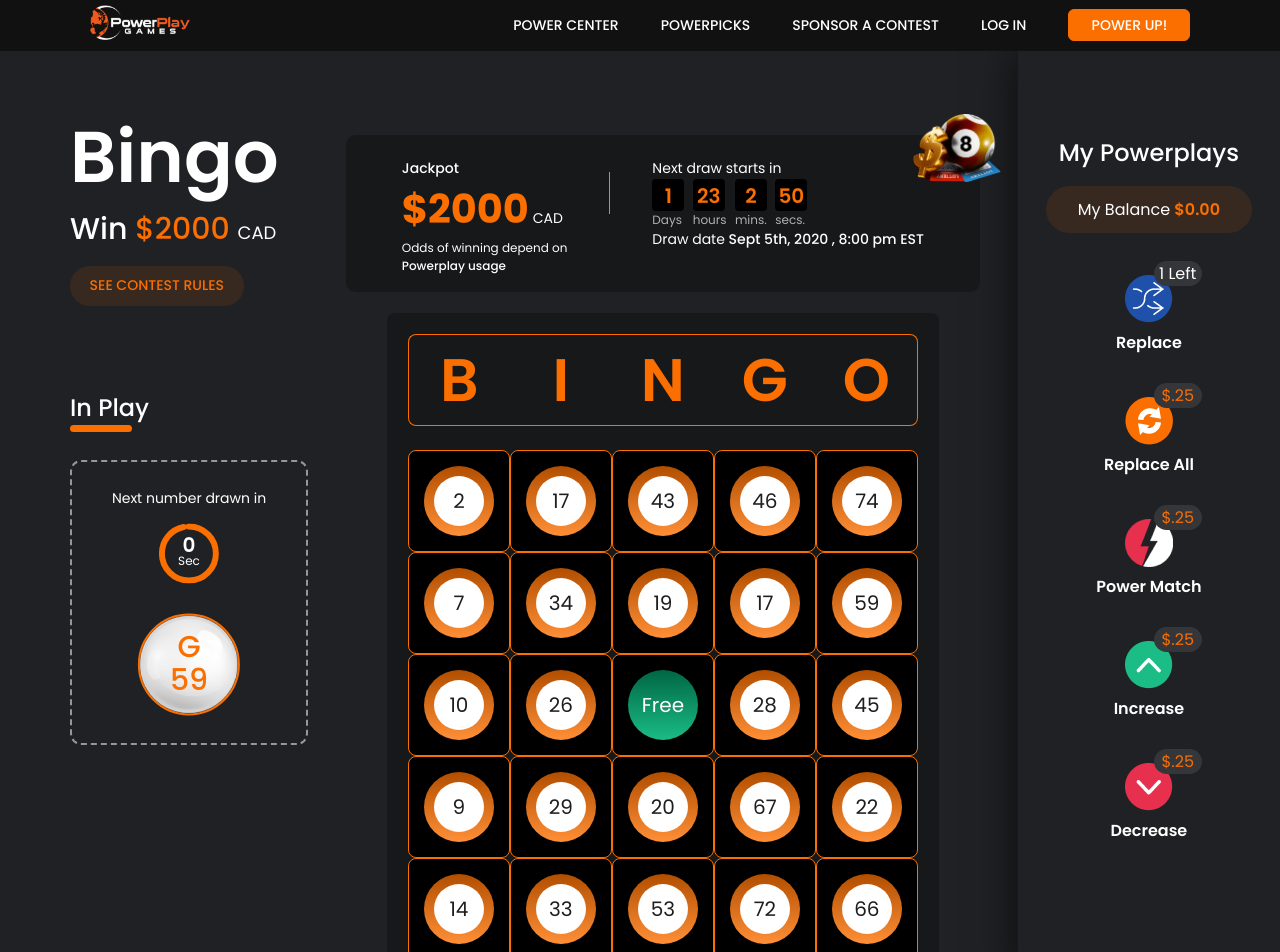
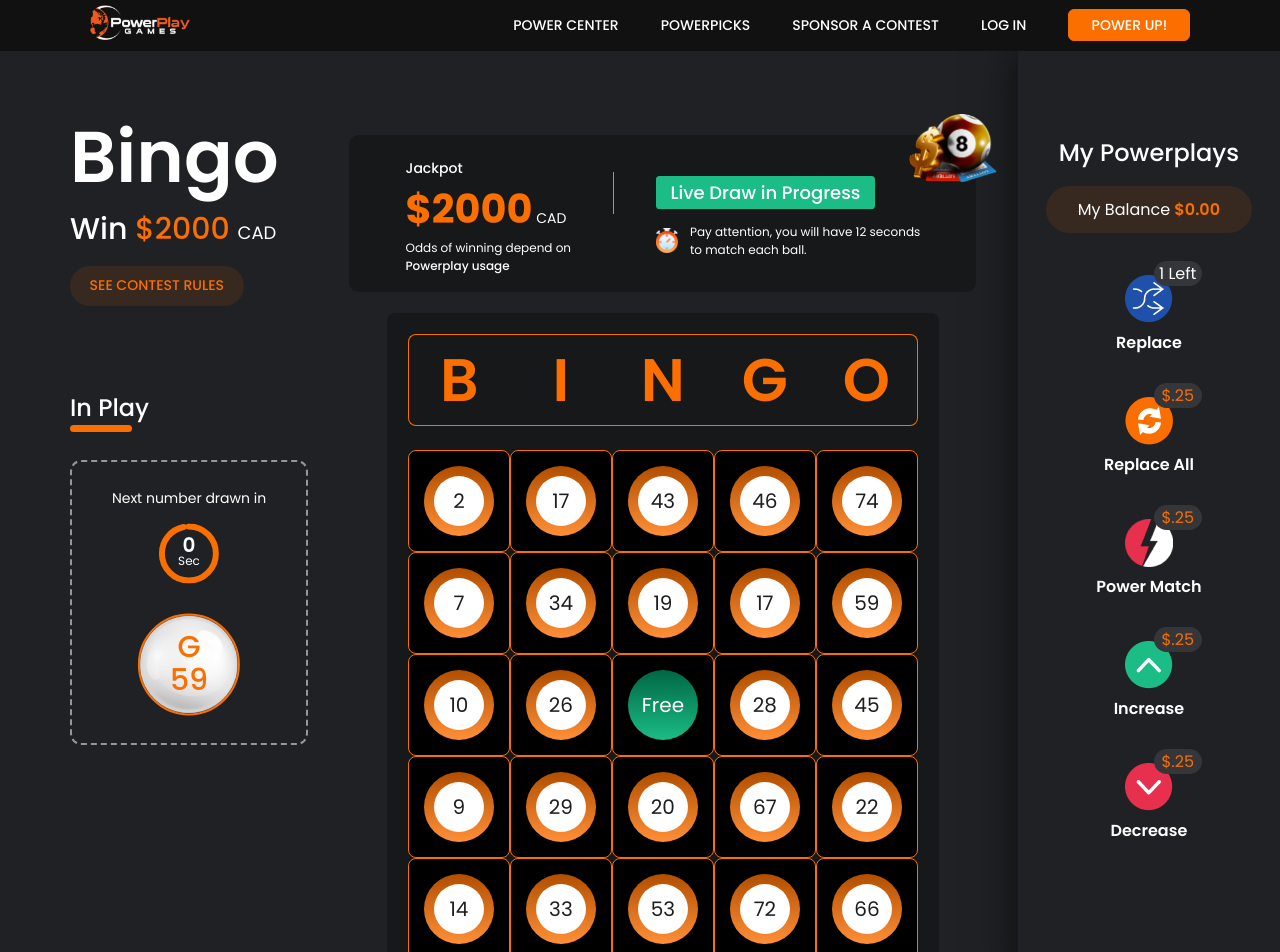
Before and after one commit to fancykingstar/live-fantasy, a React app: page /bingo-game in a window 1280 px wide. Shown: the top 952 px of the page. Built offline with nearby package versions, Linux system fonts and the light colour scheme.

Commit message:
show-the-ball-actions-on-hover-on-bingo-page

```diff
--- /dev/null
+++ b/src/components/BingoGameBall/BingoGameBall.js
@@ -0,0 +1,27 @@
+import React, { useState } from 'react';
+import './BingoGameBall.scss';
+import ShuffleIcon from '../../assets/ShuffleIcon.png';
+import ReplaceAllIcon from '../../assets/ReplaceAllIcon.png';
+import PowerMatchIcon from '../../assets/PowerMatchIcon.png';
+import IncreaseIcon from '../../assets/IncreaseIcon.png';
+import DecreaseIcon from '../../assets/DecreaseIcon.png';
+
+const BingoGameBall = props => {
+    const [isActive, setActive] = useState(props.active || false)
+    return (
+        <div className={`__BingoGameBall __relative ${isActive ? 'active' : ''}`} onClick={() => setActive(old => !old)}>
+            <div className='__ball-number'>{props.children}</div>
+            <div className='__absolute __ball-actions-wrapper __primary-color'>
+                <div className='__triangle __absolute'></div>
+                <div className='__flex __ball-actions'>
+                    <img alt='' src={ShuffleIcon} />
+                    <img src={ReplaceAllIcon} alt='' />
+                    <img src={PowerMatchIcon} alt='' />
+                    <img src={IncreaseIcon} alt='' />
+                </div>
+            </div>
+        </div>
+    )
+}
+
+export default BingoGameBall;
--- /dev/null
+++ b/src/components/BingoGameBall/BingoGameBall.scss
@@ -0,0 +1,99 @@
+@import '../../scss/colors.scss';
+
+.__BingoGameBall{
+    font-size: 20px;
+    width: 102px;
+    height: 102px;
+    display: flex;
+    place-items: center;
+    border-radius: 8px;
+    position: relative;
+    align-items: center;
+    justify-content: center;
+    .__ball-number{
+        cursor: pointer;
+        position: relative;
+        z-index: 1;
+        color: #1e1e1e;
+    }
+    &::after, &::before{
+        content: '';
+        position: absolute;
+        border-radius: 50%;
+    }
+    &::before{
+        width: 70%;
+        height: 70%;
+        background-image: linear-gradient(to top, #ff8f37, #b24e00);
+    }
+    &::after{
+        width: 50%;
+        height: 50%;
+        background: #fff;
+    }
+    &.active{
+        >div{
+            color: inherit;
+        }
+        &::before{
+            background-image: linear-gradient(to top, #1bbc86, #006644);
+        }
+        &::after{
+            content: initial;
+        }
+    }
+    .__ball-actions-wrapper{
+        top: 100%;
+        opacity: 0;
+        visibility: hidden;
+        transition: linear 0.15s all;
+        left: 1em;
+        .__triangle{
+            left: 1em;
+        }
+    }
+    &:hover .__ball-actions-wrapper{
+        opacity: 1;
+        display: initial;
+        visibility: visible;
+        z-index: 2;
+    }
+    .__ball-actions{
+        background: #3b3c3e;
+        border: 2px solid;
+        border-radius: 0.4em;
+        img{
+            margin: 0.5em;
+        }
+    }
+    .__triangle{
+        border-bottom: 12px solid;
+        border-right: 9px solid transparent;
+        border-left: 9px solid transparent;
+        width: 10px;
+        top: -12px;
+    }
+}
+
+.__game-wrapper{
+    .__BingoGameBall:nth-child(5n + 2),
+    .__BingoGameBall:nth-child(5n + 3){
+        .__ball-actions-wrapper{
+            left: -50%;
+            .__triangle{
+                left: 33.33%;
+            }
+        }
+    }
+    .__BingoGameBall:nth-child(5n + 4),
+    .__BingoGameBall:nth-child(5n + 5){
+        .__ball-actions-wrapper{
+            left: initial;
+            right: 0;
+            .__triangle{
+                left: initial;
+                right: 15%;
+            }
+        }
+    }
+}
--- a/src/pages/BingoPreGame/BingoPreGame.js
+++ b/src/pages/BingoPreGame/BingoPreGame.js
@@ -12,6 +12,7 @@ import PowerMatchIcon from '../../assets/PowerMatchIcon.png';
 import IncreaseIcon from '../../assets/IncreaseIcon.png';
 import DecreaseIcon from '../../assets/DecreaseIcon.png';
 import ReverseTimer from '../../components/ReverseTimer/ReverseTimer';
+import BingoGameBall from '../../components/BingoGameBall/BingoGameBall';
 
 const BingoPreGame = props => {
     const [inPrgress, setProgress] = useState(true);
@@ -58,11 +59,23 @@ const BingoPreGame = props => {
                             </div>
                         </div>
                         <div className='__border'></div>
+                        {inPrgress ?
+                            (
+                                <div>
+                                    <div className='__h6 __live-draw __light-bold __inline-block __mt-1'>Live Draw in Progress</div>
+                                    <div className='__flex __mt-1'>
+                                        <img src={clockimage} alt='' className='__in-progress-clock-image' />
+                                        <div className='__smaller __ml-1'>Pay attention, you will have 12 seconds <br /> to match each ball.</div>
+                                    </div>
+                                </div>
+                            ) : (
                                 <div>
                                     <div>Next draw starts in</div>
                                     <div className='__inline-block'><TimerClock days={1} hours={23} mins={2} secs={50} /></div>
                                     <div>Draw date <span className='__light-bold'>Sept 5th, 2020 , 8:00 pm EST</span></div>
                                 </div>
+                            )
+                        }
                         <img alt='' src={lotteryImage} className='__absolute __lottery-image' />
                     </div>
                     <div className='__bingo-game __center'>
@@ -73,31 +86,31 @@ const BingoPreGame = props => {
                                 <div>N</div>
                                 <div>G</div>
                                 <div>O</div>
-                                <div><div>2</div></div>
-                                <div><div>17</div></div>
-                                <div><div>43</div></div>
-                                <div><div>46</div></div>
-                                <div><div>74</div></div>
-                                <div><div>7</div></div>
-                                <div><div>34</div></div>
-                                <div><div>19</div></div>
-                                <div><div>17</div></div>
-                                <div><div>59</div></div>
-                                <div><div>10</div></div>
-                                <div><div>26</div></div>
-                                <div className='active'><div>Free</div></div>
-                                <div><div>28</div></div>
-                                <div><div>45</div></div>
-                                <div><div>9</div></div>
-                                <div><div>29</div></div>
-                                <div><div>20</div></div>
-                                <div><div>67</div></div>
-                                <div><div>22</div></div>
-                                <div><div>14</div></div>
-                                <div><div>33</div></div>
-                                <div><div>53</div></div>
-                                <div><div>72</div></div>
-                                <div><div>66</div></div>
+                                <BingoGameBall>2</BingoGameBall>
+                                <BingoGameBall>17</BingoGameBall>
+                                <BingoGameBall>43</BingoGameBall>
+                                <BingoGameBall>46</BingoGameBall>
+                                <BingoGameBall>74</BingoGameBall>
+                                <BingoGameBall>7</BingoGameBall>
+                                <BingoGameBall>34</BingoGameBall>
+                                <BingoGameBall>19</BingoGameBall>
+                                <BingoGameBall>17</BingoGameBall>
+                                <BingoGameBall>59</BingoGameBall>
+                                <BingoGameBall>10</BingoGameBall>
+                                <BingoGameBall>26</BingoGameBall>
+                                <BingoGameBall active>Free</BingoGameBall>
+                                <BingoGameBall>28</BingoGameBall>
+                                <BingoGameBall>45</BingoGameBall>
+                                <BingoGameBall>9</BingoGameBall>
+                                <BingoGameBall>29</BingoGameBall>
+                                <BingoGameBall>20</BingoGameBall>
+                                <BingoGameBall>67</BingoGameBall>
+                                <BingoGameBall>22</BingoGameBall>
+                                <BingoGameBall>14</BingoGameBall>
+                                <BingoGameBall>33</BingoGameBall>
+                                <BingoGameBall>53</BingoGameBall>
+                                <BingoGameBall>72</BingoGameBall>
+                                <BingoGameBall>66</BingoGameBall>
                             </div>
                         </div>
                     </div>
--- a/src/pages/BingoPreGame/BingoPreGame.scss
+++ b/src/pages/BingoPreGame/BingoPreGame.scss
@@ -62,6 +62,14 @@
                 right: -1.5em;
                 top: -1.5em;
             }
+            .__live-draw{
+                background: #1bbc86;
+                padding: 0.15em 0.8em;
+                border-radius: 0.2em;
+            }
+            .__in-progress-clock-image{
+                width: 1.57em;
+            }
         }
 
     }
@@ -80,47 +88,7 @@
             grid-template-columns: repeat(5, 1fr);
             >div{
                 border: 1px solid $primary;
-                font-size: 20px;
-                width: 102px;
-                height: 102px;
-                display: flex;
-                place-items: center;
-                border-radius: 8px;
-                position: relative;
-                align-items: center;
-                justify-content: center;
                 background: #000000;
-                >div{
-                    position: relative;
-                    z-index: 1;
-                    color: #1e1e1e;
-                }
-                &::after, &::before{
-                    content: '';
-                    position: absolute;
-                    border-radius: 50%;
-                }
-                &::before{
-                    width: 70%;
-                    height: 70%;
-                    background-image: linear-gradient(to top, #ff8f37, #b24e00);
-                }
-                &::after{
-                    width: 50%;
-                    height: 50%;
-                    background: #fff;
-                }
-                &.active{
-                    >div{
-                        color: inherit;
-                    }
-                    &::before{
-                        background-image: linear-gradient(to top, #1bbc86, #006644);
-                    }
-                    &::after{
-                        content: initial;
-                    }
-                }
                 &:nth-child(1), &:nth-child(2), &:nth-child(3),
                 &:nth-child(4), &:nth-child(5){
                     font-size: 60px;
@@ -148,6 +116,74 @@
                     border-radius: 0 8px 8px 0;
                 }
             }
+            // >div{
+            //     font-size: 20px;
+            //     width: 102px;
+            //     height: 102px;
+            //     display: flex;
+            //     place-items: center;
+            //     border-radius: 8px;
+            //     position: relative;
+            //     align-items: center;
+            //     justify-content: center;
+            //     >div{
+            //         position: relative;
+            //         z-index: 1;
+            //         color: #1e1e1e;
+            //     }
+            //     &::after, &::before{
+            //         content: '';
+            //         position: absolute;
+            //         border-radius: 50%;
+            //     }
+            //     &::before{
+            //         width: 70%;
+            //         height: 70%;
+            //         background-image: linear-gradient(to top, #ff8f37, #b24e00);
+            //     }
+            //     &::after{
+            //         width: 50%;
+            //         height: 50%;
+            //         background: #fff;
+            //     }
+            //     &.active{
+            //         >div{
+            //             color: inherit;
+            //         }
+            //         &::before{
+            //             background-image: linear-gradient(to top, #1bbc86, #006644);
+            //         }
+            //         &::after{
+            //             content: initial;
+            //         }
+            //     }
+            //     &:nth-child(1), &:nth-child(2), &:nth-child(3),
+            //     &:nth-child(4), &:nth-child(5){
+            //         font-size: 60px;
+            //         font-weight: 600;
+            //         color: $primary;
+            //         height: initial;
+            //         background: initial;
+            //         margin-bottom: 0.4em;
+            //         &::after, &::before{
+            //             content: initial;
+            //         }
+            //     }
+            //     &:nth-child(2), &:nth-child(3),
+            //     &:nth-child(4){
+            //         border-right: none;
+            //         border-radius: initial;
+            //         border-left: none;
+            //     }
+            //     &:nth-child(1){
+            //         border-right: none;
+            //         border-radius: 8px 0 0 8px;
+            //     }
+            //     &:nth-child(5){
+            //         border-left: none;
+            //         border-radius: 0 8px 8px 0;
+            //     }
+            // }
         }
     }
 }
```
Lines whose indentation alone changed are shown as unchanged.
